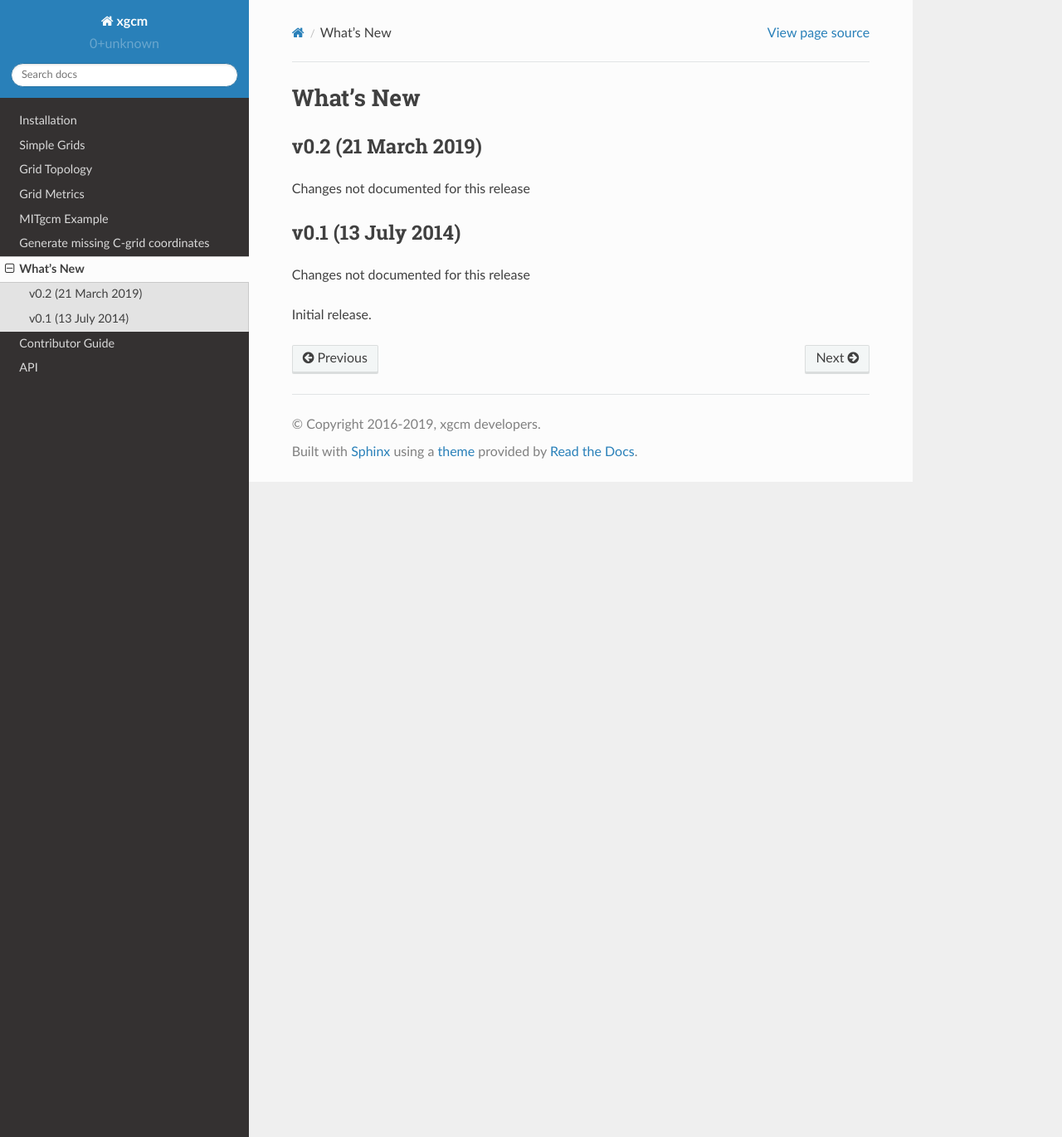
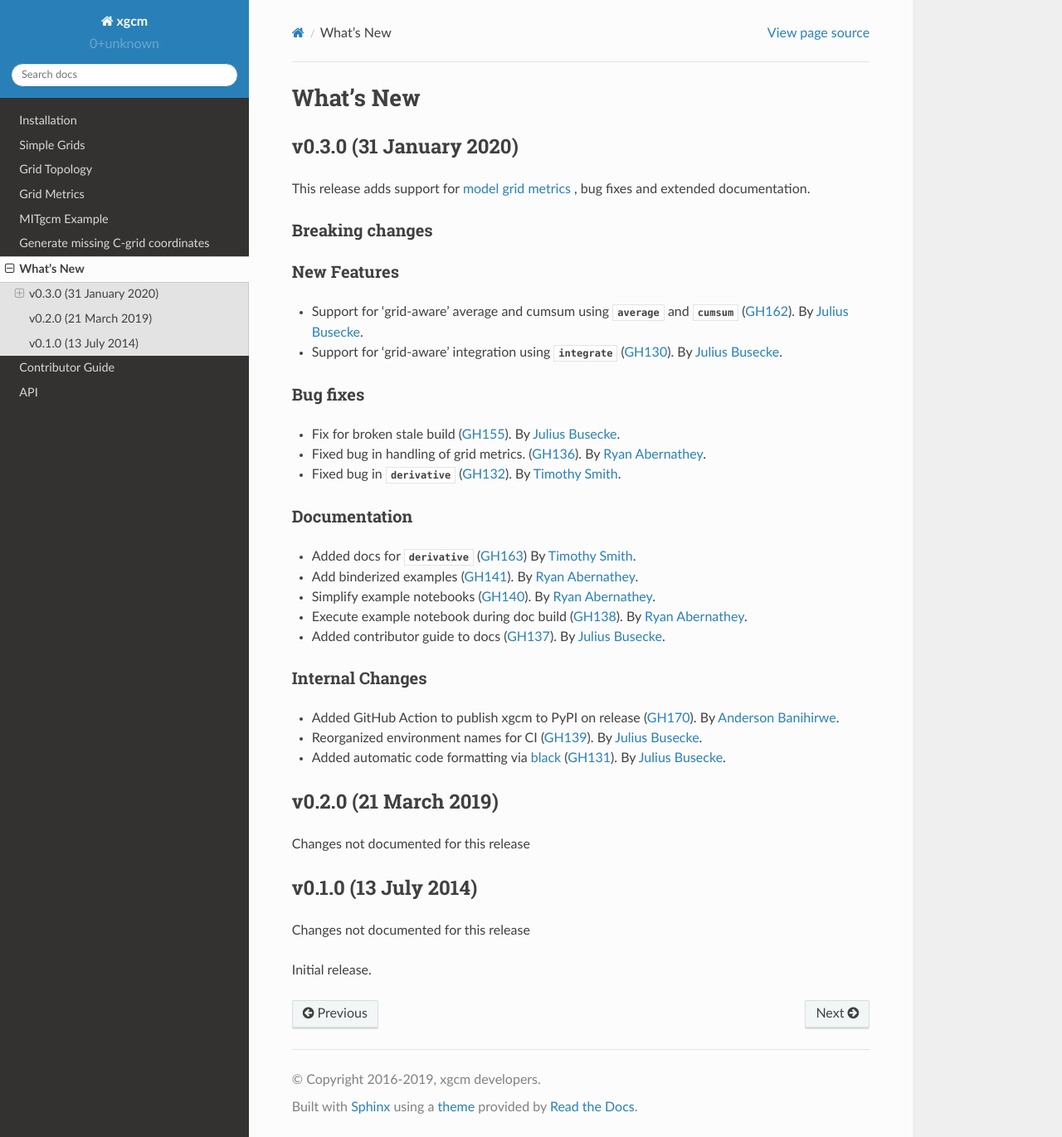
Before and after one commit to xgcm/xgcm, a Sphinx documentation site: the page built from doc/whats-new.rst, in a window 1280 px wide and 1371 px high. Shown: the whole window at 83% size. Built offline with Sphinx 7.4.7 and the Read the Docs theme 2.0.0, drawn with Linux system fonts in a browser that asks for light colours; pages that are not in the unit, such as notebooks, are missing from menus.

Commit message:
Added past commits and little text about v0.3.0

```diff
--- a/doc/whats-new.rst
+++ b/doc/whats-new.rst
@@ -1,11 +1,72 @@
+.. currentmodule:: xarray
+
 What's New
 ==========
 
-v0.2 (21 March 2019)
+.. _whats-new.0.3.0:
+
+v0.3.0 (31 January 2020)
+-----------------
+This release adds support for `model grid metrics <file:///Users/juliusbusecke/code/xgcm/doc/_build/html/grid_metrics.html#Grid-Metrics>`_ , bug fixes and extended documentation.
+
+Breaking changes
+~~~~~~~~~~~~~~~~
+
+New Features
+~~~~~~~~~~~~
+- Support for 'grid-aware' average and cumsum using :py:class:`~xgcm.Grid.average` and :py:class:`~xgcm.Grid.cumsum` (:issue:`162`).
+  By `Julius Busecke <https://github.com/jbusecke>`_.
+
+- Support for 'grid-aware' integration using :py:class:`~xgcm.Grid.integrate` (:issue:`130`).
+  By `Julius Busecke <https://github.com/jbusecke>`_.
+
+Bug fixes
+~~~~~~~~~
+- Fix for broken stale build (:issue:`155`).
+  By `Julius Busecke <https://github.com/jbusecke>`_.
+
+- Fixed bug in handling of grid metrics. (:issue:`136`).
+  By `Ryan Abernathey <https://github.com/rabernat>`_.
+
+- Fixed bug in
+  :py:class:`~xgcm.Grid.derivative` (:issue:`132`).
+  By `Timothy Smith <https://github.com/timothyas>`_.
+
+Documentation
+~~~~~~~~~~~~~
+- Added docs for :py:class:`~xgcm.Grid.derivative` (:issue:`163`)
+  By `Timothy Smith <https://github.com/timothyas>`_.
+
+- Add binderized examples (:issue:`141`).
+  By `Ryan Abernathey <https://github.com/rabernat>`_.
+
+- Simplify example notebooks (:issue:`140`).
+  By `Ryan Abernathey <https://github.com/rabernat>`_.
+
+- Execute example notebook during doc build (:issue:`138`).
+  By `Ryan Abernathey <https://github.com/rabernat>`_.
+
+- Added contributor guide to docs (:issue:`137`).
+  By `Julius Busecke <https://github.com/jbusecke>`_.
+
+
+Internal Changes
+~~~~~~~~~~~~~~~~
+- Added GitHub Action to publish xgcm to PyPI on release (:issue:`170`).
+  By `Anderson Banihirwe <https://github.com/andersy005>`_.
+
+- Reorganized environment names for CI (:issue:`139`).
+  By `Julius Busecke <https://github.com/jbusecke>`_.
+
+- Added automatic code formatting via `black <https://black.readthedocs.io/en/stable/>`_ (:issue:`131`).
+  By `Julius Busecke <https://github.com/jbusecke>`_.
+
+
+v0.2.0 (21 March 2019)
 -----------------
 Changes not documented for this release
 
-v0.1 (13 July 2014)
+v0.1.0 (13 July 2014)
 -----------------
 Changes not documented for this release
 
```
